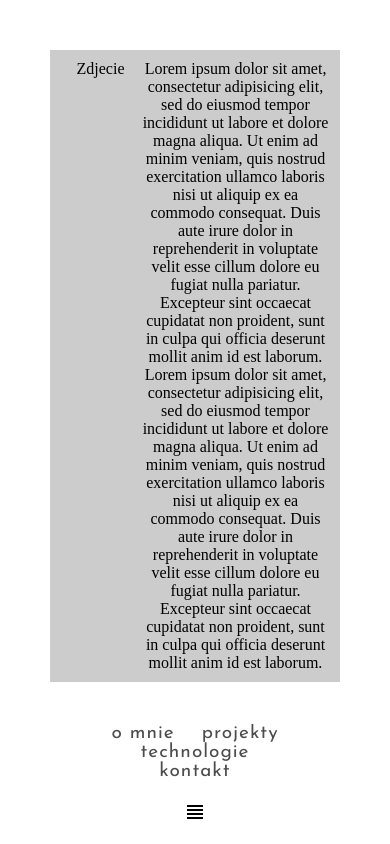
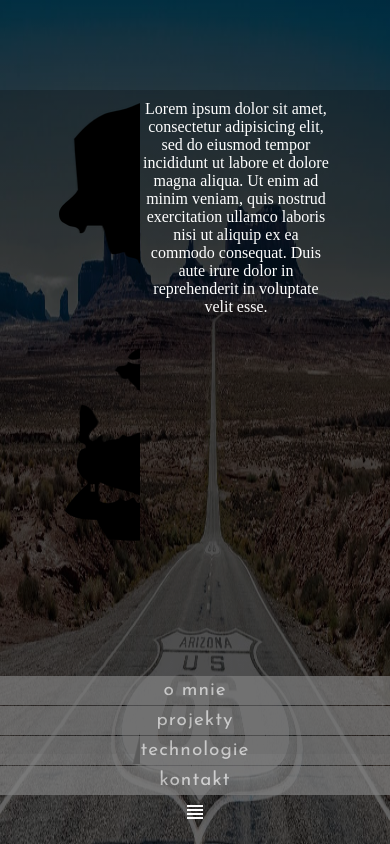
Before and after one commit to kdzien/mw, a plain HTML site: page index.html in a window 390 px wide. Both pictures are taken after a click on the icon "view_headline". Drawn offline with Linux system fonts and the light colour scheme.

Commit message:
some style

```diff
--- a/index.html
+++ b/index.html
@@ -14,21 +14,14 @@
 		<!--o mnie-->
 		<div class="content" id="about">
 			<div class="left short">
-				Zdjecie
+				&nbsp;
 			</div>
 			<div class="right long">
 				Lorem ipsum dolor sit amet, consectetur adipisicing elit, sed do eiusmod
 				tempor incididunt ut labore et dolore magna aliqua. Ut enim ad minim veniam,
 				quis nostrud exercitation ullamco laboris nisi ut aliquip ex ea commodo
-				consequat. Duis aute irure dolor in reprehenderit in voluptate velit esse
-				cillum dolore eu fugiat nulla pariatur. Excepteur sint occaecat cupidatat non
-				proident, sunt in culpa qui officia deserunt mollit anim id est laborum.
-				Lorem ipsum dolor sit amet, consectetur adipisicing elit, sed do eiusmod
-				tempor incididunt ut labore et dolore magna aliqua. Ut enim ad minim veniam,
-				quis nostrud exercitation ullamco laboris nisi ut aliquip ex ea commodo
-				consequat. Duis aute irure dolor in reprehenderit in voluptate velit esse
-				cillum dolore eu fugiat nulla pariatur. Excepteur sint occaecat cupidatat non
-				proident, sunt in culpa qui officia deserunt mollit anim id est laborum.
+				consequat. Duis aute irure dolor in reprehenderit in voluptate velit esse.
+
 			</div>
 		</div>
 		<!--projekty-->
@@ -79,6 +72,7 @@
 			</div>
 		</div>
 
+	</div>
 	<!--menu-->
 
 	<div id="menu">
@@ -89,8 +83,6 @@
 			<li data-class="contact">kontakt</li>
 		</ul>
 		<i class="material-icons" id="menu-button" data-show="menu-items">view_headline</i>
-		</div>
-
 	</div>
 
 </body>
--- a/script.js
+++ b/script.js
@@ -31,19 +31,23 @@ document.addEventListener("DOMContentLoaded", function(event){
 	var menuButton = document.getElementById("menu-button")
 	var menuOpen=false;
 	menuButton.addEventListener("click", function(event){
+		var menuElements = document.getElementById(this.dataset.show)
 		if(menuOpen==false){
-			document.getElementById(this.dataset.show).style.display="block"
+			menuElements.style.animationName="slideup"
 			menuOpen=true;
 		}else {
-			document.getElementById(this.dataset.show).style.display="none"
+			menuElements.style.animationName="slidedown"
 			menuOpen=false;
 		}
 	})
 })
 
-emailjs.send("gmail","template_3WfbauCe",{name: "James", notes: "Check this out!"})
-.then(function(response) {
-   console.log("SUCCESS. status=%d, text=%s", response.status, response.text);
-}, function(err) {
-   console.log("FAILED. error=", err);
-});
+
+// EMAIL send - work, wait for rest
+
+// emailjs.send("gmail","template_3WfbauCe",{name: "James", notes: "Check this out!"})
+// .then(function(response) {
+//    console.log("SUCCESS. status=%d, text=%s", response.status, response.text);
+// }, function(err) {
+//    console.log("FAILED. error=", err);
+// });
--- /dev/null
+++ b/style.scss
@@ -0,0 +1,139 @@
+body{
+	margin:90px 0px 90px 0px ;
+background: linear-gradient(rgba(0, 0, 0, 0.6), rgba(0, 0, 0, 0.6)), url(images/background.jpg) no-repeat;
+  background-size: 100% 100%;
+  color:white;
+}
+#container{
+	width:100%;
+	height:100%;
+	margin:0 auto;
+	background-color:rgba(0,0,0,0.2);
+	&>*{
+		width:70%;
+		margin:0 auto;
+		height:100%;
+	}
+	.content{
+	display:flex;
+	text-align:center;
+	padding:10px;
+	}
+	.short{
+	width:30%;
+	background-image: url(images/shadow.png);
+	background-height:100%
+
+	}
+	.long{
+		width:70%;
+	}
+	.full{
+		width:100%;
+	}
+	#about > div {
+	display:inline;
+	}
+	#technologies img{
+		width:50px;
+		margin:0px 10px 0px 10px;
+	}
+	#projects img{
+		width:200px;
+		margin:0px 10px 0px 10px;
+	}
+}
+#menu{
+	font-family: 'Josefin Sans', sans-serif;
+	position:fixed;
+	bottom:20px;
+	left:50%;
+	transform:translate(-50%);
+	font-size:19px;
+	letter-spacing: 1px;
+	text-align:center;
+	ul{
+		overflow:hidden;
+		padding:0;
+		text-align:center;
+		li{
+			&{
+				display:inline;
+				margin:0px 10px 0px 10px;
+				cursor:pointer;
+				opacity:0.7;
+			}
+			&:hover{
+				opacity:1;
+			}
+		}
+	}
+	#menu-button{
+		display:none;
+	}
+}
+
+
+
+form{
+	margin-top:1em;
+}
+form > *{
+	display:block;
+	margin:0 auto;
+}
+/*MOBILE*/
+
+@media screen and (max-width:780px){
+#menu {
+	width:100%;
+	#menu-items{
+		margin:0;
+		display:block;
+		overflow:hidden;
+		height:0px;
+		animation-duration:0.5s;
+		animation-fill-mode:forwards;
+	}
+	ul  {
+		display:none;
+		li{
+			background-color:gray;
+			margin:0px;
+			margin-bottom:1px;
+			padding:5px 0px 5px 0px;
+			display:block;
+			&:hover{
+				background-color:gray;
+			}
+			&:last-child{
+				margin-bottom:0px;
+			}
+		}
+	}
+	#menu-button{
+		cursor:pointer;
+		display:inline-block;
+	}
+}
+
+}
+
+/*ANIMATION*/
+
+@keyframes slideup{
+	from {
+		height:0px;
+	}
+	to {
+		height:124px;
+	}
+}
+@keyframes slidedown{
+	from {
+		height:124px;
+	}
+	to{
+		height:0px;
+	}
+}
```
Also changed, not shown: images/shadow.png (added), style.css, 1 other file. Lines whose indentation alone changed are shown as unchanged.
